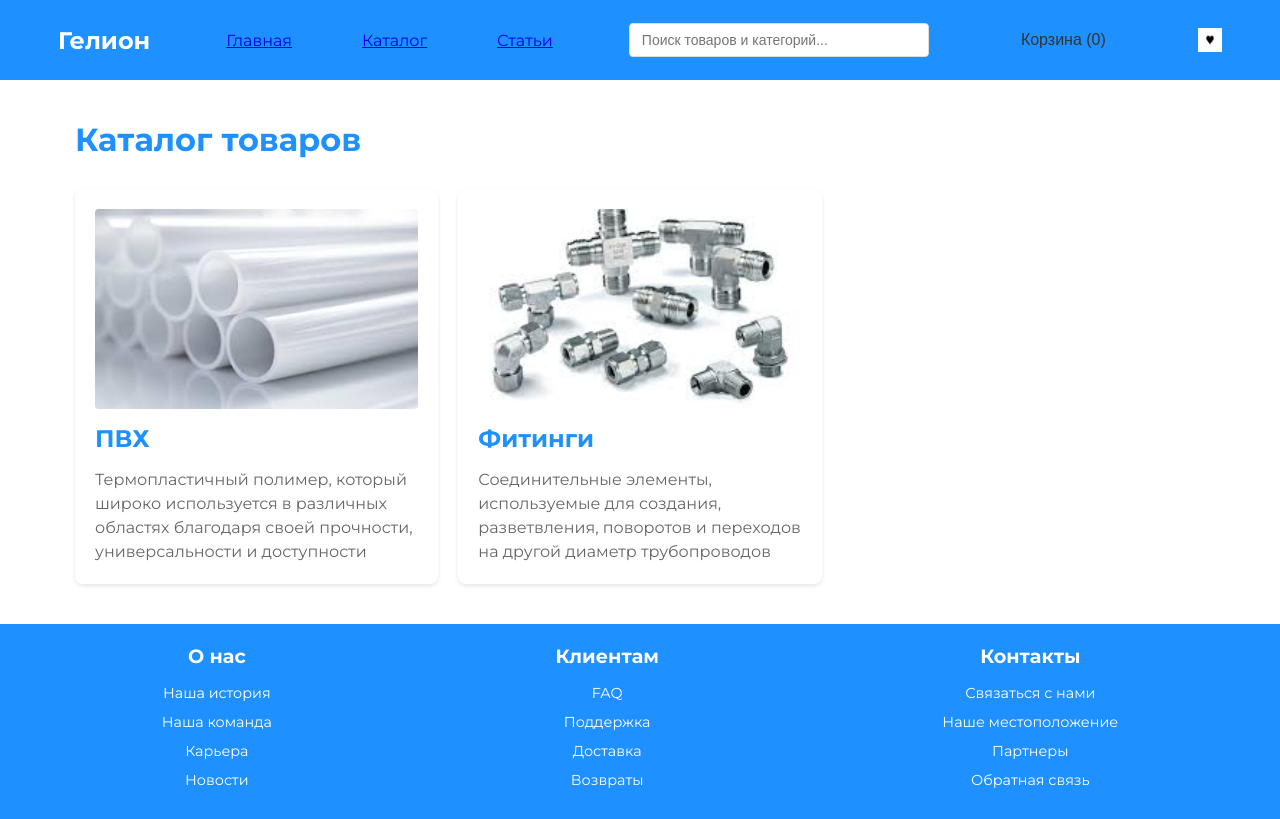
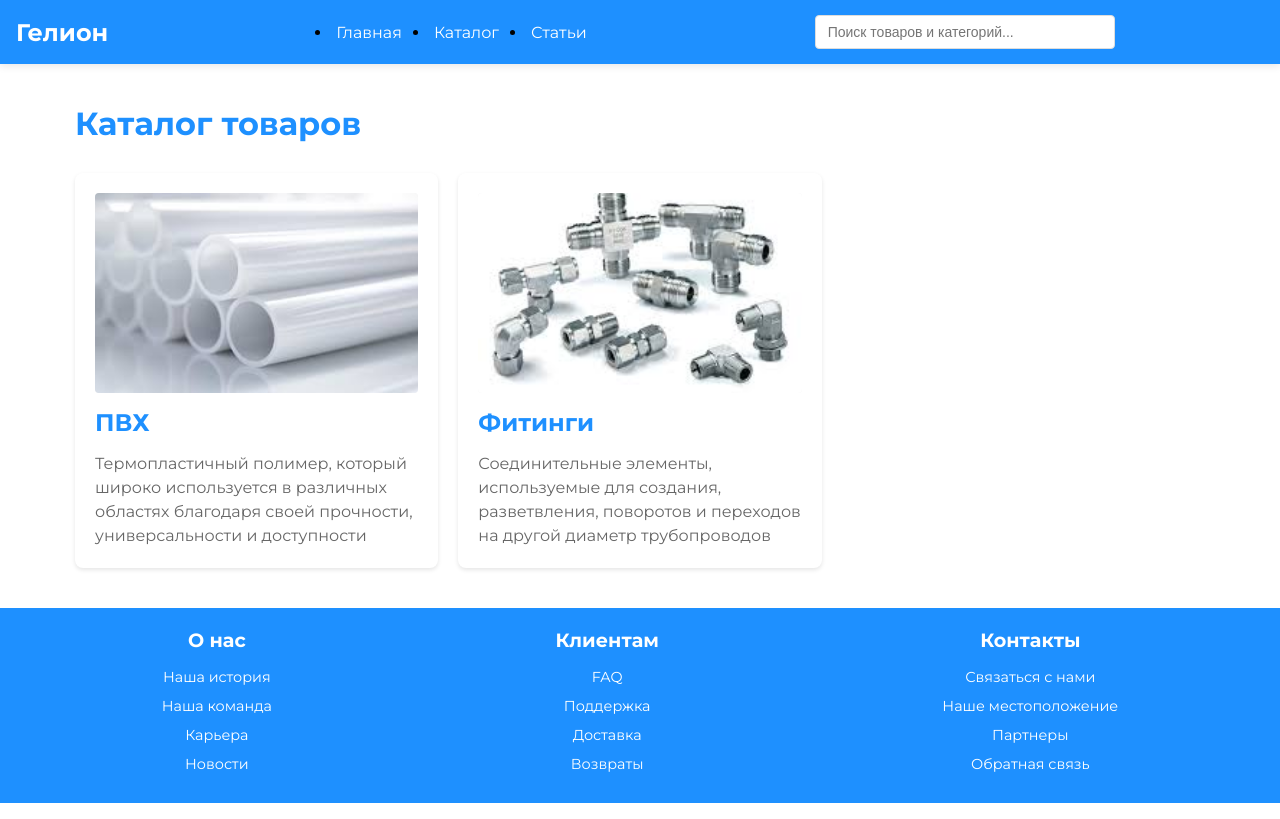
Before and after one commit to logos722/store-new, a Next.js app: page /catalog in a window 1280 px wide. Built offline with nearby package versions, Linux system fonts and the light colour scheme.

Commit message:
Step-7: Поправил header и sidebar

```diff
--- a/src/components/header/Header.module.scss
+++ b/src/components/header/Header.module.scss
@@ -1,43 +1,56 @@
-@import '../../styles/variables.scss';
+@import '@/styles/variables.scss';
 
 .header {
-  min-height: 80px;
+  min-height: 64px;           /* чуть по-компактнее */
   background-color: $primary-color;
   display: flex;
-  justify-content: space-around;
   align-items: center;
-  padding: 0 20px;
+  // justify-content: space-around;
+  padding: 0 1rem;
+  gap: 14rem;                  /* вместо space-around */
   position: sticky;
   top: 0;
-  left: 0;
-  z-index: 1000; /* Убедитесь, что хедер будет выше остальных элементов */
+  z-index: 1000;
+  box-shadow: 0 2px 8px rgba(0,0,0,0.1);
 
   h2 {
     color: white;
+    font-size: 1.5rem;
     margin: 0;
   }
 
   .menu {
-    list-style: none;
     display: flex;
-    gap: 70px;
-    margin: 0;
-    padding: 0;
+    gap: 1.5rem;
 
-    li {
+    a {
       color: white;
-      font-size: 16px;
-      cursor: pointer;
-      transition: color 0.3s;
+      font-size: 1rem;
+      text-decoration: none;
+      position: relative;
+      padding: 0.25rem;
+      transition: color 0.2s;
 
       &:hover {
         color: $accent-color;
+      }
+
+      &.active {
+        &::after {
+          content: '';
+          position: absolute;
+          bottom: -4px;
+          left: 0;
+          right: 0;
+          height: 2px;
+          background: $accent-color;
+        }
       }
     }
   }
 
   .searchField {
-    flex-grow: 1;
-    margin: 0 20px;
+    flex: 1;
+    max-width: 400px;
   }
 }
--- a/src/components/header/Header.tsx
+++ b/src/components/header/Header.tsx
@@ -1,24 +1,46 @@
 'use client';
 import React from 'react';
 import HeaderSearchField from './HeaderSearchField';
-import { IconLink } from '../../shared/components';
 import Cart from '@/shared/components/cart/Cart';
-import icon from '../../../public/images.png';
 import styles from './Header.module.scss';
 import Link from 'next/link';
+import { usePathname } from 'next/navigation';
+import { FaUser } from 'react-icons/fa';
 
 const Header = () => {
+  const pathname = usePathname();
+  const menu = [
+    { href: '/',   label: 'Главная'  },
+    { href: '/catalog', label: 'Каталог' },
+    { href: '/articles', label: 'Статьи' },
+  ];
+
   return (
     <nav className={styles.header}>
       <h2>Гелион</h2>
+
       <ul className={styles.menu}>
-        <Link href="/">Главная</Link>
-        <Link href="/catalog">Каталог</Link>
-        <Link href="/articles">Статьи</Link>
+        {menu.map(item => (
+          <li key={item.href}>
+            <Link
+              href={item.href}
+              className={pathname === item.href ? 'active' : ''}
+            >
+              {item.label}
+            </Link>
+          </li>
+        ))}
       </ul>
-      <HeaderSearchField />
+
+      <div className={styles.searchField}>
+        <HeaderSearchField />
+      </div>
+
       <Cart />
-      <IconLink icon={icon} href="/account" alt="account" />
+
+      <Link href="/account" className={styles.cartLink}>
+        <FaUser className={styles.icon} />
+      </Link>
     </nav>
   );
 };
--- a/src/shared/components/cart/Cart.module.scss
+++ b/src/shared/components/cart/Cart.module.scss
@@ -77,3 +77,37 @@
     background-color: darken($primary-color, 10%);
   }
 }
+
+.cartLink {
+  position: relative;
+  display: inline-flex;
+  align-items: center;
+  color: black;
+  font-size: 1.5rem;
+  padding: 0.25rem;
+  transition: color 0.2s;
+
+  &:hover {
+    color: $primary-color;
+  }
+}
+
+.icon {
+  display: block;
+}
+
+.badge {
+  position: absolute;
+  top: -4px;
+  right: -4px;
+  background-color: #ff3d00;
+  color: white;
+  min-width: 18px;
+  height: 18px;
+  padding: 0 4px;
+  font-size: 0.75rem;
+  line-height: 18px;
+  border-radius: 9px;
+  text-align: center;
+  font-weight: bold;
+}
--- a/src/shared/components/cart/Cart.tsx
+++ b/src/shared/components/cart/Cart.tsx
@@ -1,7 +1,7 @@
 'use client';
 import React, { useState, useRef, useEffect } from 'react';
 import Link from 'next/link';
-import { CartItem as CartItemType } from '@/types/cart';
+import { FaShoppingCart } from 'react-icons/fa';
 import CartItem from './CartItem';
 import styles from './Cart.module.scss';
 import { useCart } from '@/context/cart';
@@ -27,10 +27,15 @@ const Cart: React.FC = () => {
   return (
     <div className={styles.cartContainer} ref={cartRef}>
       <button
-        className={styles.cartButton}
+        className={styles.cartLink}
         onClick={() => setIsOpen(!isOpen)}
       >
-        Корзина ({totalItems})
+        <FaShoppingCart className={styles.icon} />
+          {totalItems > 0 && (
+            <span className={styles.badge}>
+              {totalItems > 99 ? '99+' : totalItems}
+            </span>
+          )}
       </button>
 
       {isOpen && (
@@ -53,7 +58,7 @@ const Cart: React.FC = () => {
                 <div className={styles.total}>
                   Итого: <span>{cart.total} ₽</span>
                 </div>
-                <Link href="/cart" className={styles.checkoutButton}>
+                <Link href="/cart" onClick={() => setIsOpen(false)} className={styles.checkoutButton}>
                   Оформить заказ
                 </Link>
               </div>
--- a/src/shared/components/productCard/ProductCard.module.scss
+++ b/src/shared/components/productCard/ProductCard.module.scss
@@ -69,6 +69,13 @@
   .detailsWrapper {
     /* вся высота под контент */
   }
+
+  .truncate {
+    width: 200px;
+    white-space: nowrap;
+    overflow: hidden;
+    text-overflow: ellipsis;
+  }
 }
 
 /* ---- режим LIST (список) ---- */
@@ -96,4 +103,11 @@
     margin: 0 12px 0 0;
 
   }
+
+  .truncate {
+    width: 300px;
+    white-space: nowrap;
+    overflow: hidden;
+    text-overflow: ellipsis;
+  }
 }
--- a/src/shared/components/productCard/ProductCard.tsx
+++ b/src/shared/components/productCard/ProductCard.tsx
@@ -37,7 +37,7 @@ const ProductCard: React.FC<ProductCardProps> = ({ product, viewType = 'grid' })
       </div>
       <div className={styles.detailsWrapper}>
         <h3>{product.name}</h3>
-        <p className={styles.description}>{product.description}</p>
+        <p className={`${styles.description} ${styles.truncate}`}>{product.description}</p>
         <p className={styles.price}>{product.price.toFixed(2)} ₽</p>
         <QuantityToggleButton product={product} />
       </div>
--- a/src/shared/components/sidebar/Sidebar.module.scss
+++ b/src/shared/components/sidebar/Sidebar.module.scss
@@ -6,6 +6,14 @@
   padding: 20px;
   background-color: white;
   border-right: 1px solid #eee;
+  position: absolute;
+  top: 64px;
+  left: -19px;
+  // position: sticky;       /* остаётся в видимой зоне при скролле */
+  // top: 64px;              /* под шапкой */
+  // align-self: start;      /* чтобы sticky сработал */
+  // padding: 1rem;
+  // background: white;
 
   h2 {
     font-size: 1.2rem;
@@ -44,3 +52,9 @@
     color: white;
   }
 }
+
+@media (max-width: 768px) {
+  .sidebar {
+    display: none;                 /* прячем фильтры на мобильном */
+  }
+}
```
